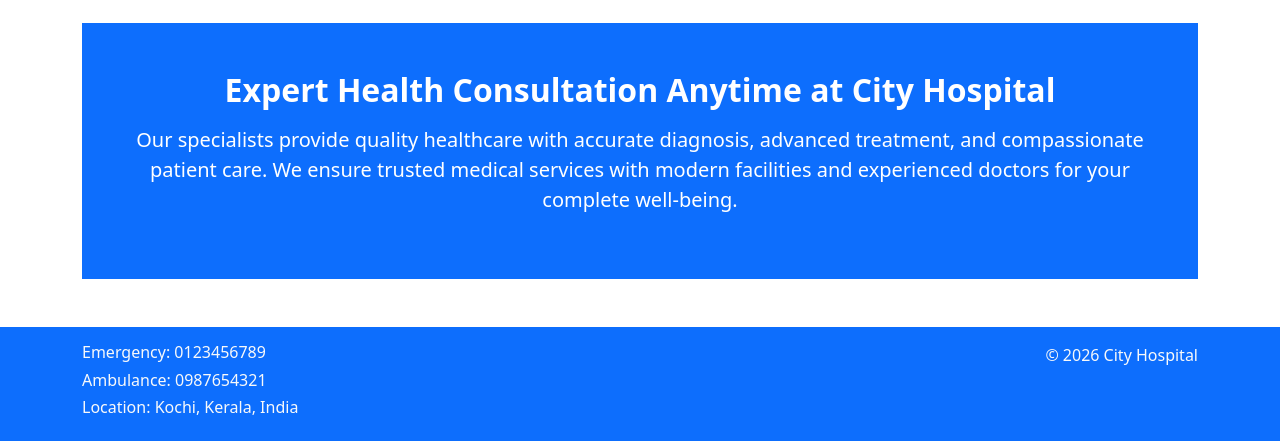
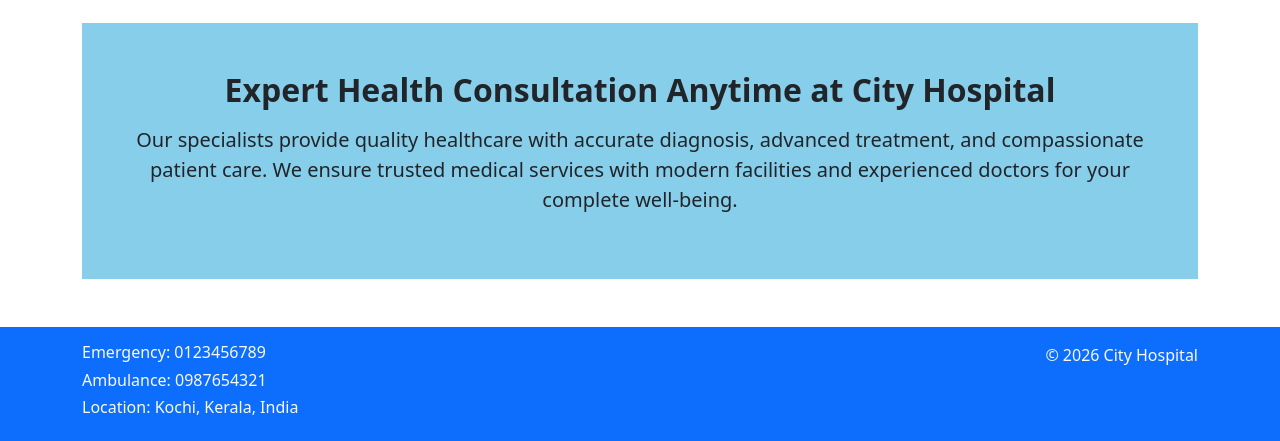
Before and after one commit to noorarahiman/HealthHub, a Django app: page / in a window 1280 px wide. Shown: the part 918-1359 px from the top of the page. Run offline with Django 5.2, Linux system fonts and the light colour scheme.

Commit message:
index.html modified

```diff
--- a/templates/index.html
+++ b/templates/index.html
@@ -28,7 +28,7 @@
 </div>
 
 <!-- HOSPITAL INFO SECTION -->
-<div class="container-fluid bg-primary text-white text-center py-5 mt-4">
+<div class="container-fluid  text-center py-5 mt-4" style="background-color:skyblue">
     <div class="container">
         <h2 class="fw-bold">Expert Health Consultation Anytime at City Hospital</h2>
         <p class="mt-3 fs-5">
```
